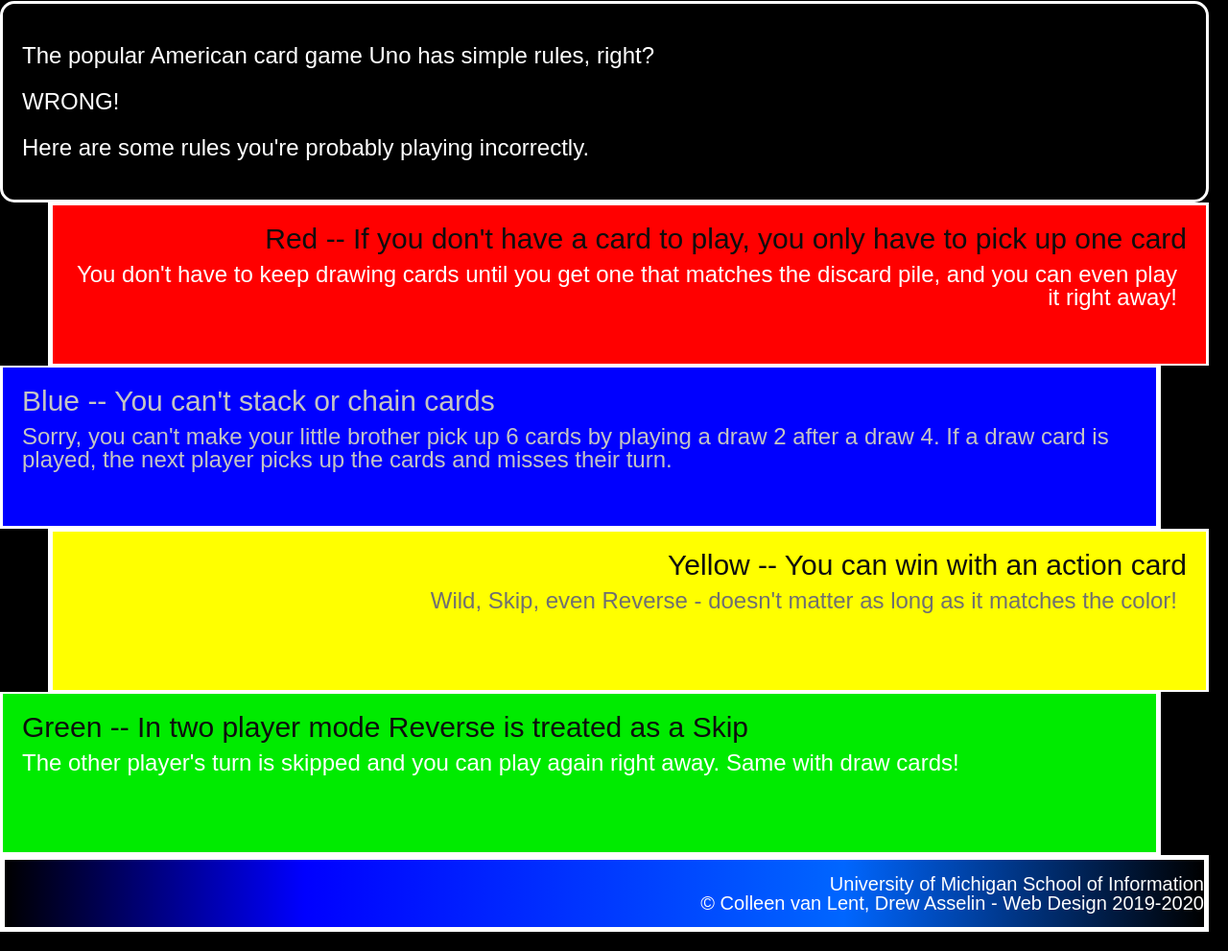
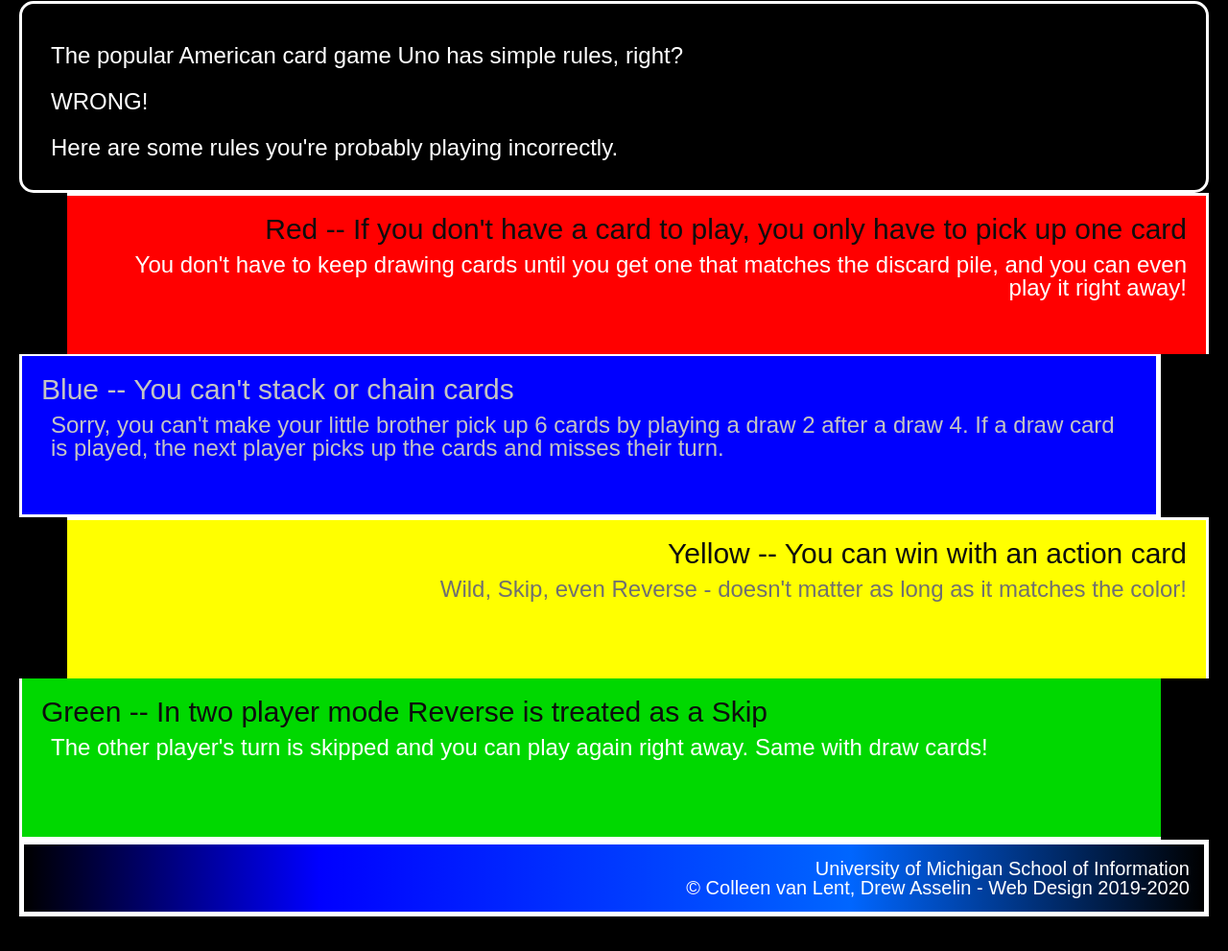
Before and after one commit to izzyg770/hw2-2024, a plain HTML site: page index.html in a window 1280 px wide. Shown: the part 327-1318 px from the top of the page at 96% size. After the commit the page ends 1282 px from the top, so only its background shows below. Drawn offline with Linux system fonts and the light colour scheme.

Commit message:
second autograder test

```diff
--- a/css/style.css
+++ b/css/style.css
@@ -1,8 +1,10 @@
 body {
-    font-family: 'Arial', Vedrana, sans-serif;
+    font-family: 'Arial', Verdana, sans-serif;
     background-color: #000000;
     color: #ffffff;
-    margin: 20px 20px 20px 0px;
+    margin-top: 20px;
+    margin-left: 20px;
+    margin-right: 20px;
 }
 
 h1 {
@@ -18,7 +20,8 @@ h2 {
 
 p {
     font-size: 24px;
-    padding: 10px 10px 10px 0;
+    padding-top: 10px;
+    padding-left: 10px;
 }
 
 img {
@@ -44,8 +47,8 @@ div {
     background-color: #ff0000;
     text-align: right;
     margin-left: 50px;
-    border-bottom: 2px solid #ffffff;
-    border-left: 5px solid #ffffff;
+    border-left: 5px;
+    border-bottom: 2px;
 }
 
 .blue {
@@ -65,8 +68,8 @@ div {
     background-color: #ffff00;
     text-align: right;
     margin-left: 50px;
-    border-bottom: 2px solid #ffffff;
-    border-left: 5px solid #ffffff;
+    border-bottom: 2px;
+    border-left: 5px;
 }
 
 .yellow p {
@@ -74,11 +77,11 @@ div {
 }
 
 .green {
-    background-color: #00EB00;
+    background-color: #00D800;
     text-align: left;
     margin-right: 50px;
-    border-right: 5px solid #ffffff;
-    border-top: 2px solid #ffffff;
+    border-right: 5px;
+    border-top: 2px;
 }
 
 footer {
@@ -89,6 +92,8 @@ footer {
 footer p {
     font-size: 20px;
     text-align: right;
-    padding: 15px 0 15px 15px;
+    padding-top: 15px;
+    padding-right: 15px;
+    padding-bottom: 15px;
     color: #ffffff;
 }
```
